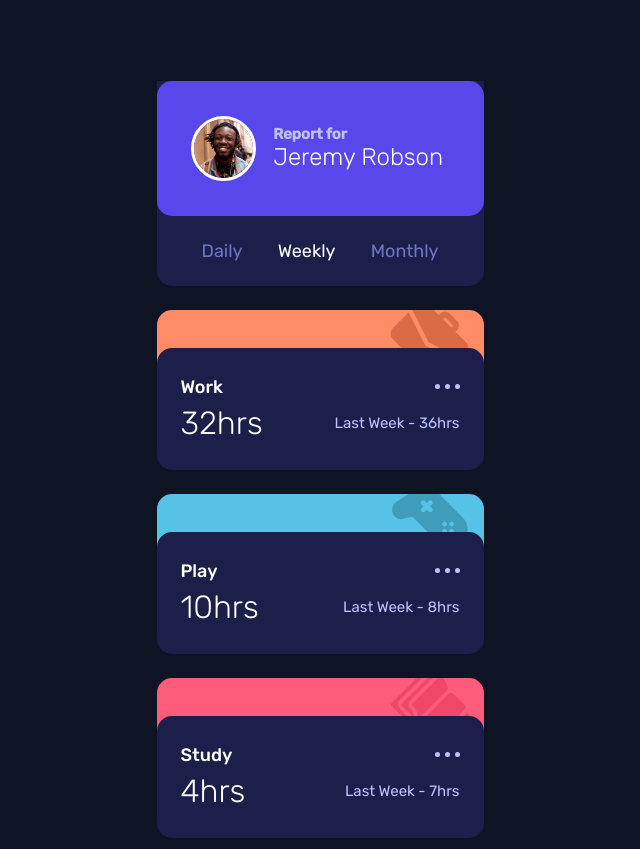
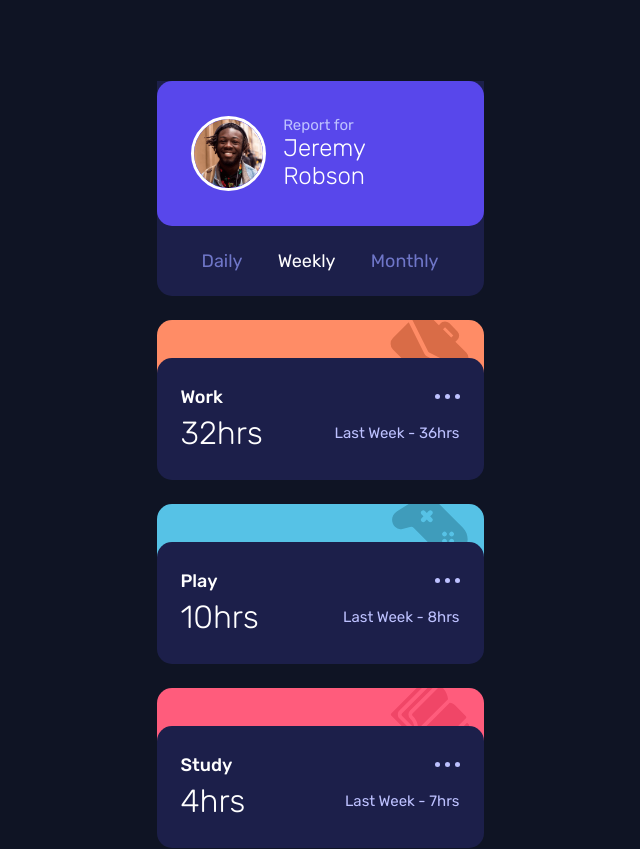
Before and after one commit to TheFranMan/time-tracker-dashboard, a React (Create React App) app: page / in a window 1280 px wide. Shown: the top 849 px of the page, without its empty margins (320-960 px from the left). Built offline with nearby package versions, Linux system fonts and the light colour scheme.

Commit message:
More styling changes

```diff
--- a/src/App.js
+++ b/src/App.js
@@ -62,6 +62,7 @@ class App extends React.Component {
 
     return (
       <div className="container">
+        <h1 class="sr-only">Time Tracking Dashboard</h1>
         <Controller onClick={this.handleTimeframeChange} currentUnit={this.state.currentUnit} />
         <div className="cards">
           { cards }
--- a/src/Controller.js
+++ b/src/Controller.js
@@ -10,9 +10,9 @@ export default function Controller(props) {
         <div className="controller">
             <div className="controller__info">
                 <img className="controller__info__avatar" src={avatar} alt="" />
-                <h1 className="controller__info__details">
+                <div className="controller__info__details">
                     Report for <span className="controller__info__details__name">Jeremy Robson</span>
-                </h1>
+                </div>
             </div>
             <ul className="controller__timeframe">
                 <li className={`controller__timeframe__item ${ getActiveClass(daily)} `} onClick={ () => props.onClick(daily)}>Daily</li>
--- a/src/sass/_controller.scss
+++ b/src/sass/_controller.scss
@@ -26,7 +26,7 @@
         }
 
         &__avatar {
-            $dimension: 65px;
+            $dimension: 75px;
             width: $dimension;
             height: $dimension;
             border: 3px solid var.$white;
@@ -48,7 +48,7 @@
             justify-content: center;
 
             @media (min-width: var.$desktop) {
-                margin-top: 2.3889em;
+                margin-top: 4em;
                 margin-left: 0;
                 width: 138px;
             }
```
